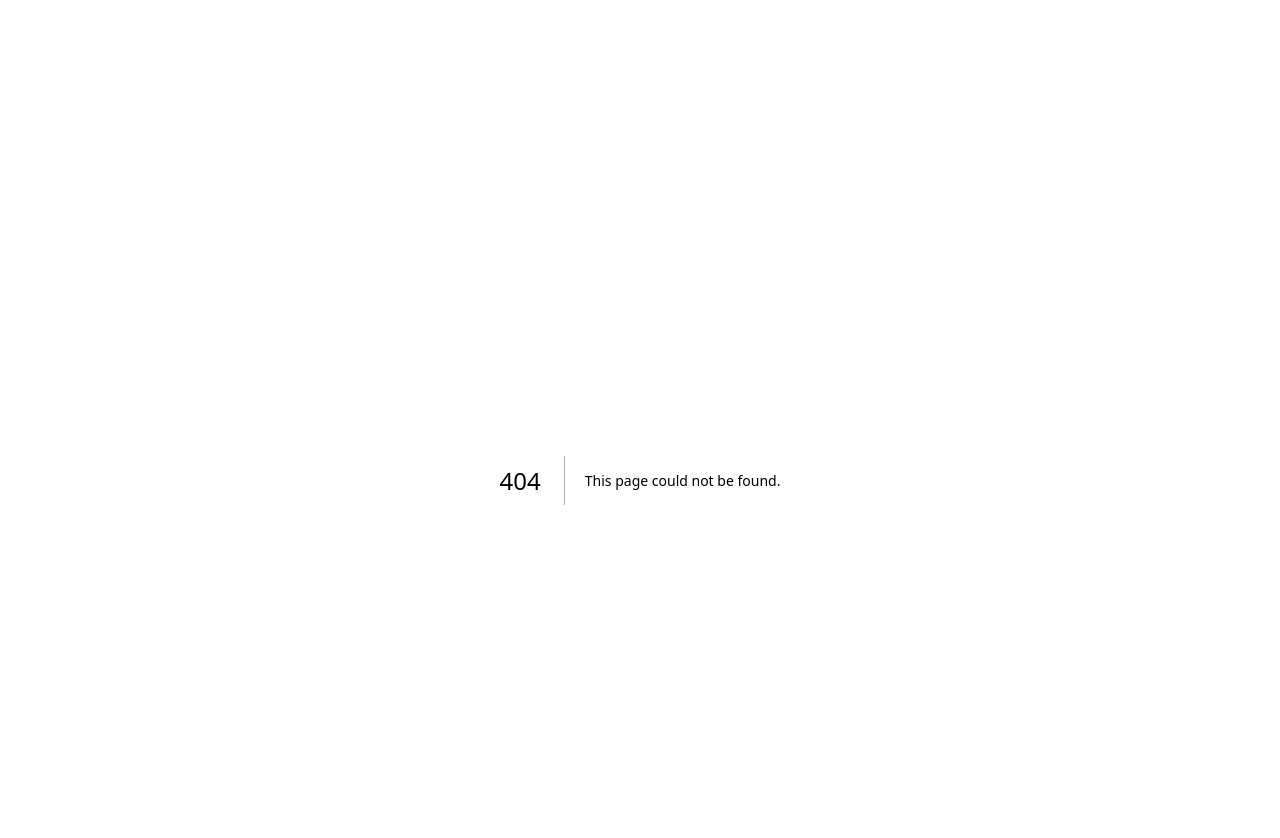
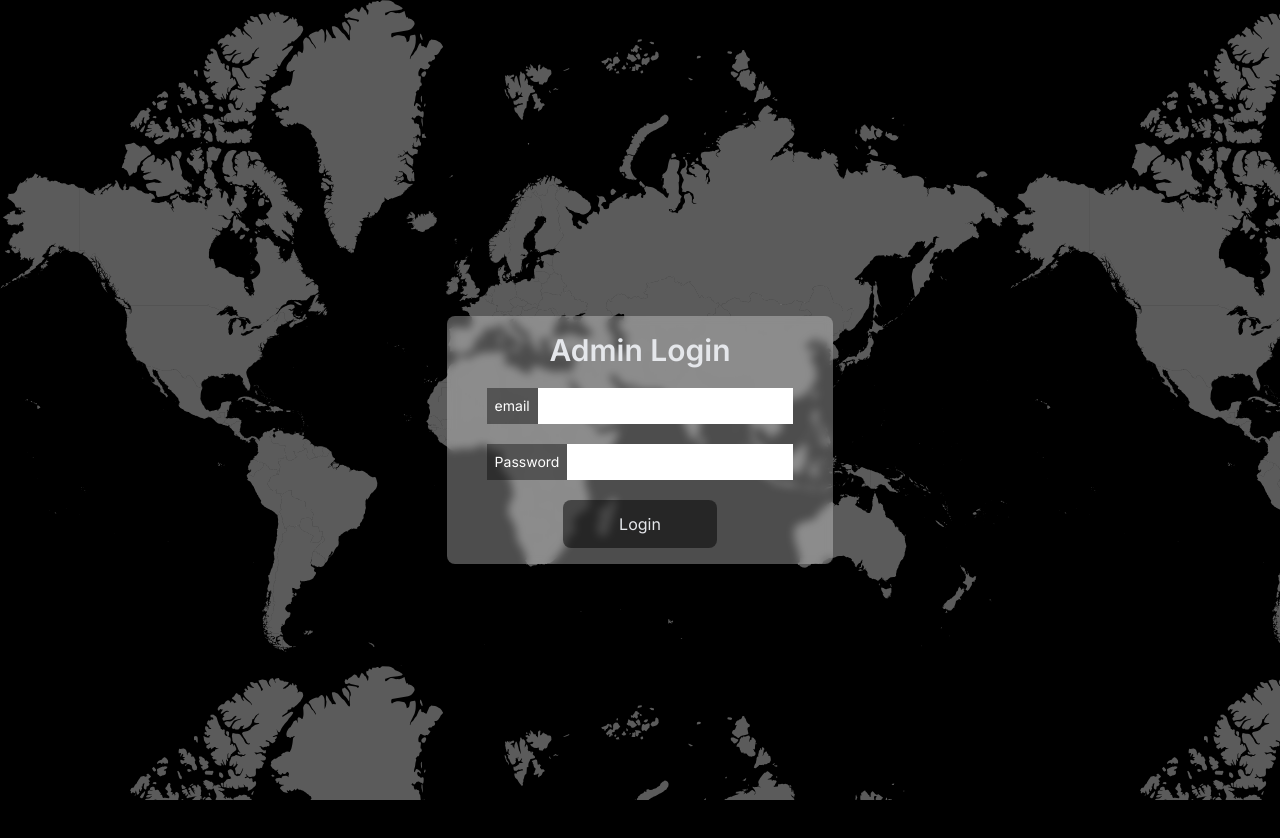
Before and after one commit to PRATEEK-VERNEKAR/sih2023, a Next.js app: page /admin/login in a window 1280 px wide. Before the commit this address had no page. Shown: the top 838 px of the page. After the commit the page ends 800 px from the top, so only its background shows below. Built offline with nearby package versions, Linux system fonts and the light colour scheme.

Commit message:
admin ui

```diff
--- a/package.json
+++ b/package.json
@@ -22,6 +22,7 @@
     "react": "^18",
     "react-dom": "^18",
     "react-hot-toast": "^2.4.1",
+    "react-spinners": "^0.13.8",
     "react-toastify": "^9.1.3",
     "sharp": "^0.33.0",
     "workbox-core": "^7.0.0"
--- /dev/null
+++ b/src/app/admin/login/page.tsx
@@ -0,0 +1,93 @@
+// components/AdminLogin.js
+'use client'
+import { useState } from 'react'
+import axios from 'axios'
+import { useRouter } from 'next/navigation'
+import { DOMAIN } from '@/utils/consts'
+import toast, { Toaster } from 'react-hot-toast'
+
+export default function AdminLogin() {
+  const [formData, setFormData] = useState({
+    username: '',
+    password: '',
+  })
+  const router = useRouter()
+  const handleInputChange = (e: { target: { name: any; value: any } }) => {
+    const { name, value } = e.target
+    setFormData((prevData) => ({
+      ...prevData,
+      [name]: value,
+    }))
+  }
+
+  const handleLogin = async (e: { preventDefault: () => void }) => {
+    e.preventDefault()
+
+    try {
+      const response = await axios.post(
+        `${DOMAIN}/api/hardCoded/verifyuser/verifyadmin`,
+        formData
+      )
+
+      if (response.data.success) {
+        toast.success('Successfully Logined!')
+        router.push(`${DOMAIN}/admin/`)
+      } else {
+        console.error('Login failed:', response.data.message)
+      }
+    } catch (error) {
+      console.error('Error during login:', error)
+    }
+  }
+
+  return (
+    <div>
+      <Toaster />
+      <form
+        onSubmit={handleLogin}
+        className="flex flex-col gap-y-5 backdrop-blur-sm bg-white/30 px-10 py-4 rounded-lg"
+      >
+        <p className="text-gray-200 text-3xl font-semibold text-center">
+          Admin Login
+        </p>
+
+        <div className="flex flex-row  text-sm bg-black/40">
+          <label htmlFor="email" className="p-2 text-white">
+            email
+          </label>
+          <input
+            type="text"
+            id="username"
+            name="username"
+            value={formData.username}
+            onChange={handleInputChange}
+            required
+            className="w-full outline-none transparent px-2"
+          />
+        </div>
+
+        <div className="flex flex-row  text-sm bg-black/40">
+          <label htmlFor="password" className="p-2 text-white">
+            Password
+          </label>
+          <input
+            type="password"
+            id="password"
+            name="password"
+            value={formData.password}
+            onChange={handleInputChange}
+            required
+            className="w-full outline-none transparent px-2"
+          />
+        </div>
+
+        <button
+          type="submit"
+          className="bg-black/50 hover:scale-110 duration-300 transition-all px-14 rounded-lg py-3 text-gray-200 mx-auto"
+        >
+          Login
+        </button>
+      </form>
+    </div>
+  )
+}
--- a/src/app/api/hardCoded/verifyuser/adduser/route.js
+++ b/src/app/api/hardCoded/verifyuser/adduser/route.js
@@ -40,7 +40,6 @@ export async function POST(req) {
     return NextResponse.json({
       message: 'Successfully added',
       success: true,
-      token,
     })
   } catch (err) {
     console.log(err)
--- a/src/app/login/adminLogin/page.tsx
+++ /dev/null
@@ -1,75 +0,0 @@
-// components/AdminLogin.js
-"use client"
-import { useState } from 'react';
-import axios from 'axios';
-import { useRouter } from 'next/navigation';
-import { DOMAIN } from '@/utils/consts';
-
-export default function AdminLogin() {
-  const [formData, setFormData] = useState({
-    username: '',
-    password: '',
-  });
-  const router = useRouter();
-  const handleInputChange = (e: { target: { name: any; value: any; }; }) => {
-    const { name, value } = e.target;
-    setFormData((prevData) => ({
-      ...prevData,
-      [name]: value,
-    }));
-  };
-
-  const handleLogin = async (e: { preventDefault: () => void; }) => {
-    e.preventDefault();
-
-    try {
-
-      const response = await axios.post(`${DOMAIN}/api/hardCoded/verifyuser/verifyadmin`, formData);
-
-      if (response.data.success) {
-        router.push(`${DOMAIN}/admin/`);
-      } else {
-        console.error('Login failed:', response.data.message);
-
-      }
-    } catch (error) {
-      console.error('Error during login:', error);
-
-    }
-  };
-
-  return (
-    <div>
-      <p style={{ color: '#323643',fontSize:"1.5em",fontWeight:"bold" }}>Admin Login</p>
-      <form onSubmit={handleLogin} className='flex flex-col gap-y-4 nform'>
-        <div className="flex flex-row nform-input">
-          <label htmlFor="email">email</label>
-          <input
-            type="text"
-            id="username"
-            name="username"
-            value={formData.username}
-            onChange={handleInputChange}
-            required
-            className="w-full outline-none transparent"
-          />
-        </div>
-
-        <div className="flex flex-row nform-input">
-          <label htmlFor="password">Password</label>
-          <input
-            type="password"
-            id="password"
-            name="password"
-            value={formData.password}
-            onChange={handleInputChange}
-            required
-            className="w-full outline-none transparent"
-          />
-        </div>
-
-        <button type="submit" className="nform-send login-send mx-auto">Login</button>
-      </form>
-    </div>
-  );
-}
--- a/src/app/user/allocated_regions/page.jsx
+++ b/src/app/user/allocated_regions/page.jsx
@@ -2,24 +2,39 @@
 
 import { useRouter } from 'next/navigation'
 import { useState, useEffect, use } from 'react'
-import axios from 'axios'
+import axios, { all } from 'axios'
 import { USER_TOKEN } from '@/utils/consts'
 import Cookies from 'js-cookie'
 import { DOMAIN } from '../../../utils/consts'
+import ClipLoader from 'react-spinners/ClipLoader'
+import Loading from '@/components/loaders/Loader'
 
 export default function UserDashboard() {
+  let [color, setColor] = useState('#ffffff')
   const [user, setUser] = useState({})
   const router = useRouter()
   const [token, setToken] = useState(USER_TOKEN)
   const [allMatchingRegions, setAllMatchingRegions] = useState([])
+  const [loaded, setLoaded] = useState(false)
+
+  const override = {
+    display: 'block',
+    margin: '0 auto',
+    borderColor: 'red',
+  }
 
   const MatchingRegions = async (assignedRegionID) => {
+    try {
       if (user && assignedRegionID) {
         const allMatchingRegionsResponse = await axios.post(
           `${DOMAIN}/api/viewAllotedRegions`,
           { regionIDs: assignedRegionID }
         )
         setAllMatchingRegions(allMatchingRegionsResponse.data.allMatchRegions)
+        setLoaded(true)
+      }
+    } catch (error) {
+      setLoaded(true)
     }
   }
 
@@ -54,11 +69,10 @@ export default function UserDashboard() {
       className="lg:w-[712px] text-white md:w-[412
       px] sm:w-[256px] space-y-5"
     >
-      <p className="text-font text-5xl  text-gray-200 ">
-        Assigned Places
-      </p>
+      <p className="text-font text-5xl  text-gray-200 ">Assigned Places</p>
       <div className="flex flex-col gap-y-4 gap-x-4 h-auto ">
-        {allMatchingRegions.map((singleRegion, index) => {
+        {loaded && allMatchingRegions ? (
+          allMatchingRegions.map((singleRegion, index) => {
             return (
               <div
                 key={index}
@@ -76,11 +90,15 @@ export default function UserDashboard() {
                 }}
               >
                 <p className="text-xl font-bold ">{singleRegion.name}</p>
-              <p className="text-lg ">{singleRegion.area.$numberDecimal} sq km</p>
-
+                <p className="text-lg ">
+                  {singleRegion.area.$numberDecimal} sq km
+                </p>
               </div>
             )
-        })}
+          })
+        ) : (
+          <Loading />
+        )}
       </div>
     </div>
   )
--- a/src/app/user/eachRegion/[regionID]/Loading.jsx
+++ /dev/null
@@ -1,23 +0,0 @@
-import Image from "next/image";
-export default function Loading(){
-
-    const pram = {width:"56px",boxShadow:"0 0 15px 2px #323643",borderRadius:"8px",columnGap:"4px"};
-    const parm1 = {backgroundColor:"#323643",borderRadius:"8px",padding:"4px"}
-
-    return (
-        <>
-        <div key={index} className='flex flex-col' style={{width:"256px",borderRadius:"8px",overflow:"hidden"}}>
-            <div className="w-[256px] h-[256px] bg-[#323643]"></div>
-                <div className='flex flex-row flex-wrap justify-between gap-x-2 gap-y-2' style={{padding:"8px"}}>
-                <div className='flex flex-row' style={{...pram}} ><div style={{...parm1}} className='flex flex-row items-center justify-center'><Image src="/aircraft.svg" width={24} height={24} className='block' alt="Aircraft" /></div><div className='flex flex-row items-center'><span className='block'></span></div></div>
-                <div className='flex flex-row' style={{...pram}}><div style={{...parm1}} className='flex flex-row items-center justify-center'><Image src="/building.svg" width={24} height={24} alt="Aircraft" className='block' /></div><div className='flex flex-row items-center'><span className='block'></span></div></div>
-                <div className='flex flex-row' style={{...pram}}><div style={{...parm1}} className='flex flex-row items-center justify-center'><Image src="/grounds.svg" width={24} height={24} alt="Aircraft" className='block' /></div><div className='flex flex-row items-center'><span className='block'></span></div></div>
-                <div className='flex flex-row' style={{...pram}}><div style={{...parm1}} className='flex flex-row items-center justify-center'><Image src="/road.svg" width={24} height={24} alt="Aircraft" className='block' /></div><div className='flex flex-row items-center'><span className='block'></span></div></div>
-                <div className='flex flex-row' style={{...pram}}><div style={{...parm1}} className='flex flex-row items-center justify-center'><Image src="/vehicle.svg" width={24} height={24} alt="Aircraft" className='block' /></div><div className='flex flex-row items-center'><span className='block'></span></div></div>
-                <div className='flex flex-row' style={{...pram}}><div style={{...parm1}} className='flex flex-row items-center justify-center'><Image src="/water.svg" width={24} height={24} alt="Aircraft" className='block' /></div><div className='flex flex-row items-center'><span className='block'></span></div></div>
-                </div>
-        </div>
-
-        </>
-    )
-}
--- a/src/app/user/eachRegion/[regionID]/page.jsx
+++ b/src/app/user/eachRegion/[regionID]/page.jsx
@@ -4,27 +4,14 @@ import Image from 'next/image'
 import { DOMAIN, USER_TOKEN } from '@/utils/consts'
 import axios from 'axios'
 import { Suspense, useEffect, useState } from 'react'
-import Loading from './Loading'
-
-
-const BinaryImageDisplay = ({ binaryImageData, mimeType }) => {
-  const [dataURL, setDataURL] = useState('')
-
-  useEffect(() => {
-    // Convert binary data to base64
-    const base64Image = btoa(String.fromCharCode.apply(null, binaryImageData))
-
-    // Create a data URL
-    const newDataURL = `data:${mimeType};base64,${base64Image}`
-
-    // Update the state to trigger a re-render with the new data URL
-    setDataURL(newDataURL)
-  }, [binaryImageData, mimeType])
-
-  return <img src={dataURL} width={400} height={400} alt="Binary Image" />
-}
+import Loading from '@/components/loaders/Loader'
 
 export default function MonitorEachRegion({ params }) {
+  const override = {
+    // display: 'block',
+    // margin: '0 auto',
+    // borderColor: 'red',
+  }
   const [currentRegion, setCurrentRegion] = useState([
     {
       dateTime: '',
@@ -49,8 +36,6 @@ export default function MonitorEachRegion({ params }) {
   const [loaded, setLoaded] = useState(false)
 
   const myFunc = async () => {
-    setLoaded(true)
-
     try {
       const monitoredRegionInfo = await axios.get(
         `${DOMAIN}/api/monitorEachRegion/${params.regionID}`,
@@ -62,15 +47,16 @@ export default function MonitorEachRegion({ params }) {
       )
       const regionInfo = monitoredRegionInfo.data.completeInfo.imageData
       console.log('regionInfo', regionInfo)
+      setLoaded(true)
       setCurrentRegion(regionInfo)
     } catch (error) {
       console.log('error at regionId', error)
+      setLoaded(true)
     }
   }
 
   useEffect(() => {
     myFunc()
-    console.log("currentRegion ",currentRegion[0].image.data)
   }, [currentRegion])
 
   const countOccurances = (arr, num) => {
@@ -103,7 +89,6 @@ export default function MonitorEachRegion({ params }) {
       {loaded ? (
         currentRegion.map((data, index) => {
           return (
-            <Suspense fallback={<Loading />}>
             <div
               key={index}
               className="flex flex-col min-w-[400px] min-h-[400px] gap-y-3 bg-white/20 backdrop-blur-md shadow-xl px-4 py-4 rounded-xl "
@@ -225,11 +210,10 @@ export default function MonitorEachRegion({ params }) {
                 </div>
               </div>
             </div>
-            </Suspense>
           )
         })
       ) : (
-        <div></div>
+        <Loading/>
       )}
     </div>
   )
--- /dev/null
+++ b/src/components/loaders/Loader.jsx
@@ -0,0 +1,18 @@
+import SyncLoader from 'react-spinners/SyncLoader'
+
+export default function Loading() {
+  return (
+    <>
+      <div className="w-full h-full">
+        <SyncLoader
+          color={'white'}
+          loading={true}
+          size={25}
+          aria-label="Loading Spinner"
+          data-testid="loader"
+          className="mx-auto text-4xl  text-white font-bold"
+        />
+      </div>
+    </>
+  )
+}
```
Also changed, not shown: 2 other files (tests, documents, lock files or other folders). Lines whose indentation alone changed are shown as unchanged.
